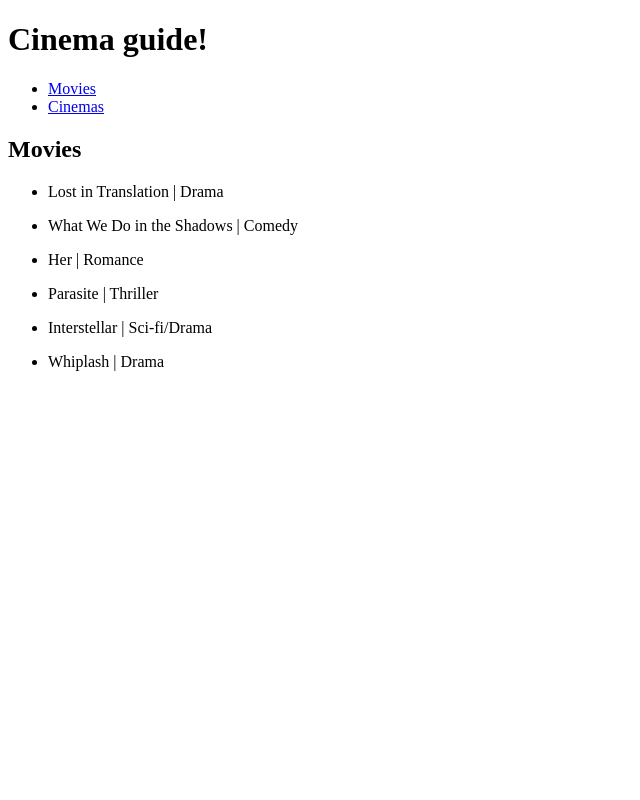
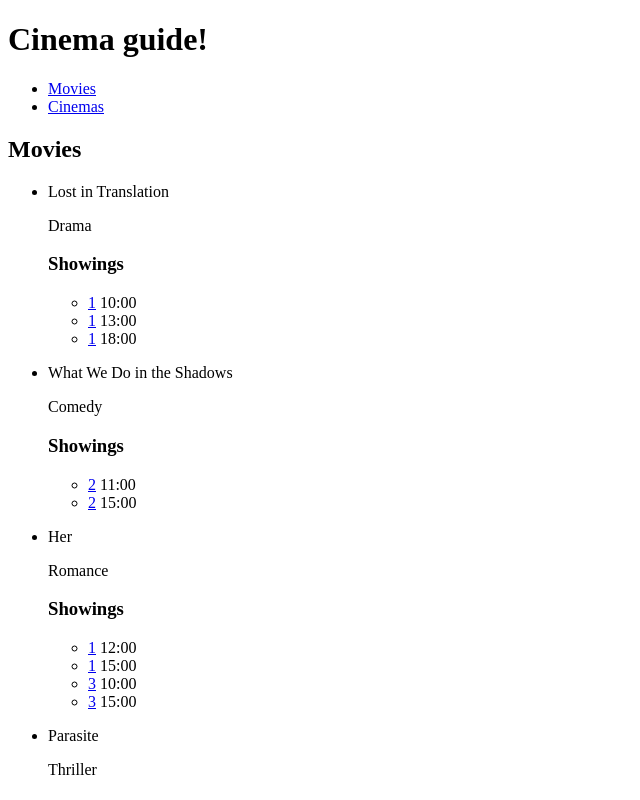
Before and after one commit to rmar8138/cinema-guide, an Angular app: page /movies in a window 1280 px wide. Shown: the top 800 px of the page, without its empty margins (0-640 px from the left). Built offline with nearby package versions, Linux system fonts and the light colour scheme.

Commit message:
Create cinema component

```diff
--- a/src/app/app-routing.module.ts
+++ b/src/app/app-routing.module.ts
@@ -3,11 +3,12 @@ import { Routes, RouterModule } from '@angular/router';
 
 import { MoviesComponent } from './components/movies/movies.component';
 import { CinemasComponent } from './components/cinemas/cinemas.component';
-
+import { CinemaComponent } from './components/cinema/cinema.component'
 
 const routes: Routes = [
   { path: 'movies', component: MoviesComponent },
   { path: 'cinemas', component: CinemasComponent },
+  { path: 'cinema/:id', component: CinemaComponent },
 ];
 
 @NgModule({
--- a/src/app/app.module.ts
+++ b/src/app/app.module.ts
@@ -7,6 +7,7 @@ import { MoviesComponent } from './components/movies/movies.component';
 import { CinemasComponent } from './components/cinemas/cinemas.component';
 import { NavigationComponent } from './components/navigation/navigation.component';
 import { MovieComponent } from './components/movie/movie.component';
+import { CinemaComponent } from './components/cinema/cinema.component';
 
 @NgModule({
   declarations: [
@@ -14,7 +15,8 @@ import { MovieComponent } from './components/movie/movie.component';
     MoviesComponent,
     CinemasComponent,
     NavigationComponent,
-    MovieComponent
+    MovieComponent,
+    CinemaComponent
   ],
   imports: [
     BrowserModule,
--- /dev/null
+++ b/src/app/components/cinema/cinema.component.html
@@ -0,0 +1,3 @@
+<div>
+  <h3>{{ cinema.name }}</h3>
+</div>
--- /dev/null
+++ b/src/app/components/cinema/cinema.component.ts
@@ -0,0 +1,27 @@
+import { Component, OnInit } from '@angular/core';
+import { ActivatedRoute } from '@angular/router';
+
+import { MovieService } from './../../services/movie.service';
+import { Cinema } from './../../models/Cinema';
+
+@Component({
+  selector: 'app-cinema',
+  templateUrl: './cinema.component.html',
+  styleUrls: ['./cinema.component.scss']
+})
+export class CinemaComponent implements OnInit {
+  cinema: Cinema;
+
+  constructor(
+    private route: ActivatedRoute,
+    private movieService: MovieService
+  ) { }
+
+  ngOnInit(): void {
+
+    this.route.paramMap.subscribe(params => {
+      const id = parseInt(params.get('id'));
+      this.cinema = this.movieService.getCinema(id);
+    });
+  }
+}
--- a/src/app/components/movie/movie.component.html
+++ b/src/app/components/movie/movie.component.html
@@ -1 +1,11 @@
-<li>{{ movie.title }} | {{ movie.genre }}</li>
+<div>
+  <p>{{ movie.title }}</p>
+  <span>{{ movie.genre }}</span>
+  <h3>Showings</h3>
+  <ul *ngFor="let showing of showings">
+    <li>
+      <a [routerLink]="['/cinema', showing.cinemaId]">{{ showing.cinemaId }}</a>
+      {{ showing.time }}
+    </li>
+  </ul>
+</div>
--- a/src/app/components/movie/movie.component.ts
+++ b/src/app/components/movie/movie.component.ts
@@ -1,6 +1,8 @@
 import { Component, OnInit, Input } from '@angular/core';
 
 import { Movie } from './../../models/Movie';
+import { Showing } from './../../models/Showing';
+import { Cinema } from './../../models/Cinema';
 
 @Component({
   selector: 'app-movie',
@@ -9,10 +11,16 @@ import { Movie } from './../../models/Movie';
 })
 export class MovieComponent implements OnInit {
   @Input() movie: Movie;
+  @Input() showings: Showing[];
+  @Input() cinemas: Cinema[];
 
   constructor() { }
 
   ngOnInit(): void {
+    this.showings = this.filterShowings(this.showings);
   }
 
+  filterShowings(showings): Showing[] {
+    return showings.filter(showing => showing.movieId === this.movie.id);
+  }
 }
--- a/src/app/components/movies/movies.component.html
+++ b/src/app/components/movies/movies.component.html
@@ -1,5 +1,11 @@
 <h2>Movies</h2>
 
-<ul *ngFor="let movie of movies">
-  <app-movie [movie]="movie"></app-movie>
+<ul>
+  <li *ngFor="let movie of movies">
+    <app-movie
+      [movie]="movie"
+      [showings]="showings"
+      [cinemas]="cinemas"
+    ></app-movie>
+  </li>
 </ul>
--- a/src/app/components/movies/movies.component.ts
+++ b/src/app/components/movies/movies.component.ts
@@ -2,6 +2,8 @@ import { Component, OnInit } from '@angular/core';
 import { MovieService } from './../../services/movie.service';
 
 import { Movie } from './../../models/Movie';
+import { Showing } from './../../models/Showing';
+import { Cinema } from './../../models/Cinema';
 
 @Component({
   selector: 'app-movies',
@@ -10,11 +12,15 @@ import { Movie } from './../../models/Movie';
 })
 export class MoviesComponent implements OnInit {
   movies: Movie[];
+  showings: Showing[];
+  cinemas: Cinema[];
 
   constructor(private movieService: MovieService) { }
 
   ngOnInit(): void {
     this.movies = this.movieService.getMovies();
+    this.showings = this.movieService.getShowings();
+    this.cinemas = this.movieService.getCinemas();
   }
 
 }
--- a/src/app/services/movie.service.ts
+++ b/src/app/services/movie.service.ts
@@ -19,8 +19,16 @@ export class MovieService {
     return this.movies;
   }
 
+  getMovie(id: number) {
+    return this.movies.find(movie => movie.id === id);
+  }
+
   getCinemas() {
     return this.cinemas;
+  }
+
+  getCinema(id: number) {
+    return this.cinemas.find(cinema => cinema.id === id);
   }
 
   getShowings() {
```
Also changed, not shown: src/app/components/cinema/cinema.component.scss (added), 1 other file (tests, documents, lock files or other folders).
